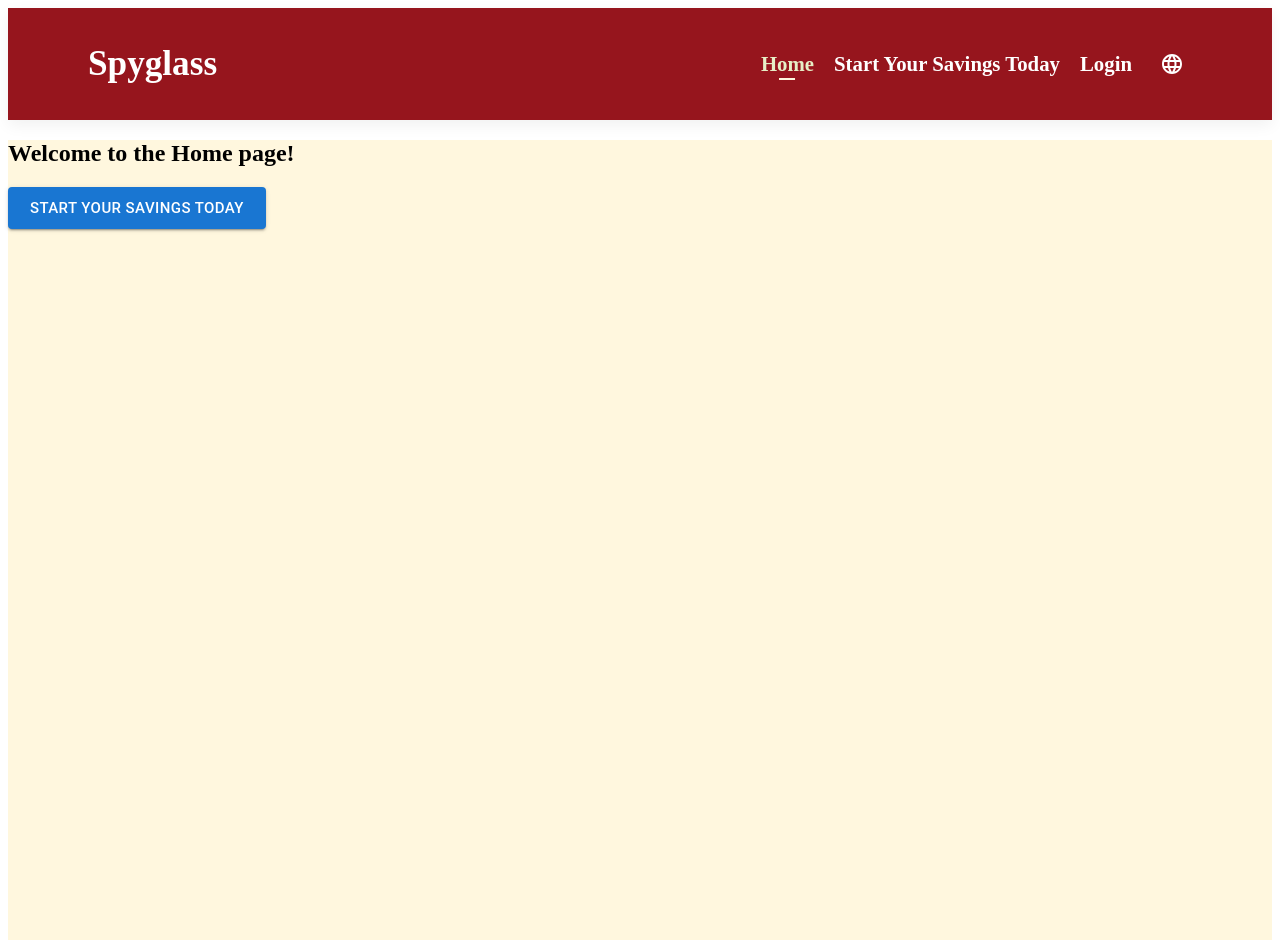
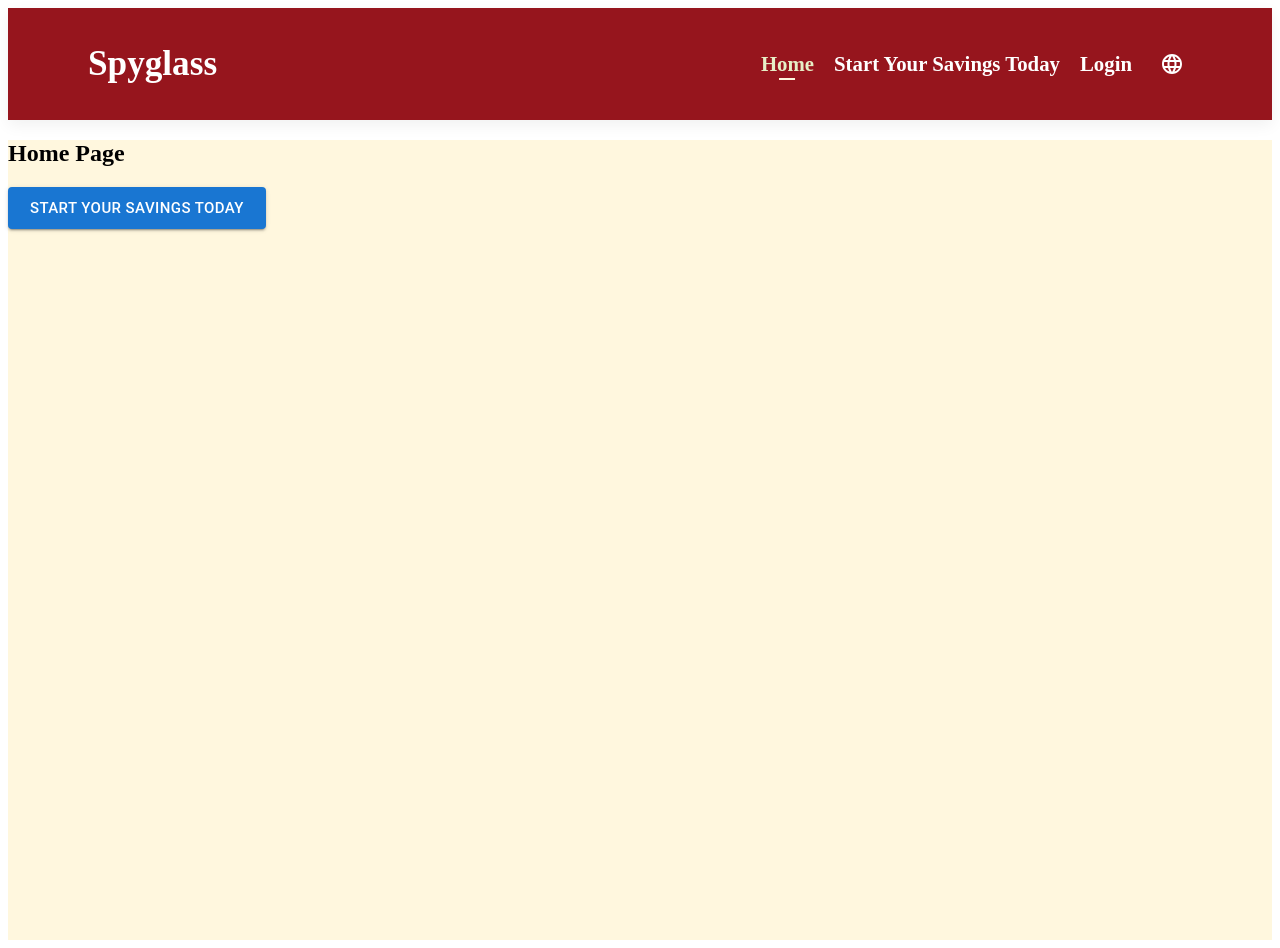
Before and after one commit to QianyingChen/spayglass-frontend, a React (Vite) app: page / in a window 1280 px wide. Built offline with nearby package versions, Linux system fonts and the light colour scheme; no server answers.

Commit message:
update home page

```diff
--- a/src/api/userAPi.js
+++ b/src/api/userAPi.js
@@ -19,11 +19,8 @@ export const userApi = createApi({
     }),
     signout: builder.mutation({
       query: () => ({
-        method: 'POST',
-        url: '/signout',
-        headers: {
-         'Content-Type': 'application/json'
-    },
+        method: 'GET',
+        url: '/signout'
       })
     })
   })
--- a/src/components/NavBar.jsx
+++ b/src/components/NavBar.jsx
@@ -1,6 +1,6 @@
-import { useState } from 'react';
-import { NavLink, useNavigate } from 'react-router-dom';
-import { useUserInfoQuery, useSignoutMutation } from '../api/userAPi';
+import { useState, useEffect  } from 'react';
+import { NavLink } from 'react-router-dom';
+import { useSigninQuery, useUserInfoQuery, useSignoutMutation } from '../api/userAPi';
 import MenuIcon from '@mui/icons-material/Menu';
 import CloseIcon from '@mui/icons-material/Close';
 import LanguageIcon from '@mui/icons-material/Language';
@@ -11,11 +11,16 @@ import './navbar.css';
 export function Navbar() {
   const [anchorEl, setAnchorEl] = useState(null);
   const [mobileMenuOpen, setMobileMenuOpen] = useState(false);
+  // const [loggedIn, setLoggedIn] = useState(false);
   const { data: userInfo } = useUserInfoQuery();
-  const navigate = useNavigate();
-  const [signout, { isLoading: signoutLoading }] = useSignoutMutation();
+  // const { isLoading: signinLoading, refetch: refetchUserInfo } = useSigninQuery();
+  const [signout, { isLoading: signoutLoading }] = useSignoutMutation({
+    onSettled: () => {
+      refetchUserInfo(); // Refresh user info after signout
+    },
+  });
 
-  console.log(userInfo)
+  console.log('userInfo:', userInfo);
 
   const handleStartSavingsClick = () => {
     if (!userInfo) {
@@ -35,14 +40,8 @@ export function Navbar() {
     setMobileMenuOpen(!mobileMenuOpen);
   };
 
-  const handleSignout = async () => {
-    try {
-      await signout();
-      navigate('/');
-      window.location.reload();
-    } catch (error) {
-      console.log('Error logging out:', error);
-    }
+  const handleSignout = () => {
+    signout();
   };
 
   return (
@@ -69,11 +68,20 @@ export function Navbar() {
                 </NavLink>
                           )}
                 </li>
+
               <li>
-              <a href={userInfo ? '#' : 'http://localhost:8080/signin'} onClick={handleSignout}>
+              {/* {userInfo ? (
+                <a href="#" onClick={handleSignout}>
+                  Logout
+                </a>
+              ) : (
+                <a href="http://localhost:8080/signin">Login</a>
+              )} */}
+                <a href={userInfo ? '#' : 'http://localhost:8080/signin'}>
                       {userInfo ? 'Logout' : 'Login'}
                 </a>
               </li>
+
               <li>
               <IconButton color="inherit" onClick={handleMenuOpen}>
                 <LanguageIcon fontSize="medium" style={{ color: '#fff' }} />
@@ -88,8 +96,10 @@ export function Navbar() {
                 <Avatar alt={userInfo.name} src={userInfo.picture} />
               </li>
             )}
+
           </ul>
         </div>
+
         <div id="mobile">
           {mobileMenuOpen ? (
             <CloseIcon style={{ color: '#fff' }} onClick={handleMobileMenuToggle} />
@@ -98,6 +108,7 @@ export function Navbar() {
           )}
         </div>
       </nav>
+
     </>
   );
 }
--- a/src/pages/Home.jsx
+++ b/src/pages/Home.jsx
@@ -1,25 +1,24 @@
+import { useState, useEffect } from 'react'
 import { Button } from "@mui/material";
 import { useUserInfoQuery } from '../api/userAPi';
+// import { HomeComponent } from '../components/HomeComponent'
+
 
 export function Home() {
-  const { data: userInfo } = useUserInfoQuery();
+    const [accessToken, setAccessToken] = useState('');
+    const [userData, setUserData] = useState('');
+    const { data } = useUserInfoQuery();
+    console.log(data)
 
-  return (
-    <div style={{ backgroundColor: '#fff7de', minHeight: '100vh' }}>
-      {userInfo ? (
-        <h2>Welcome back, {userInfo.name}!</h2>
-      ) : (
-        <h2>Welcome to the Home page!</h2>
-      )}
-      {userInfo ? (
-        <Button variant="contained" size="large" href="/goals">
+    return (
+        <>
+        {/* <HomeComponent /> */}
+        <div style={{ backgroundColor: '#fff7de', minHeight: '100vh' }}>
+        <h2>Home Page</h2>
+        <Button variant="contained" size="large">
           Start Your Savings Today
         </Button>
-      ) : (
-        <Button variant="contained" size="large" href="/signin">
-          Start Your Savings Today
-        </Button>
-      )}
-    </div>
-  );
+        </div>
+      </>
+    );
 }
```
Lines whose indentation alone changed are shown as unchanged.
